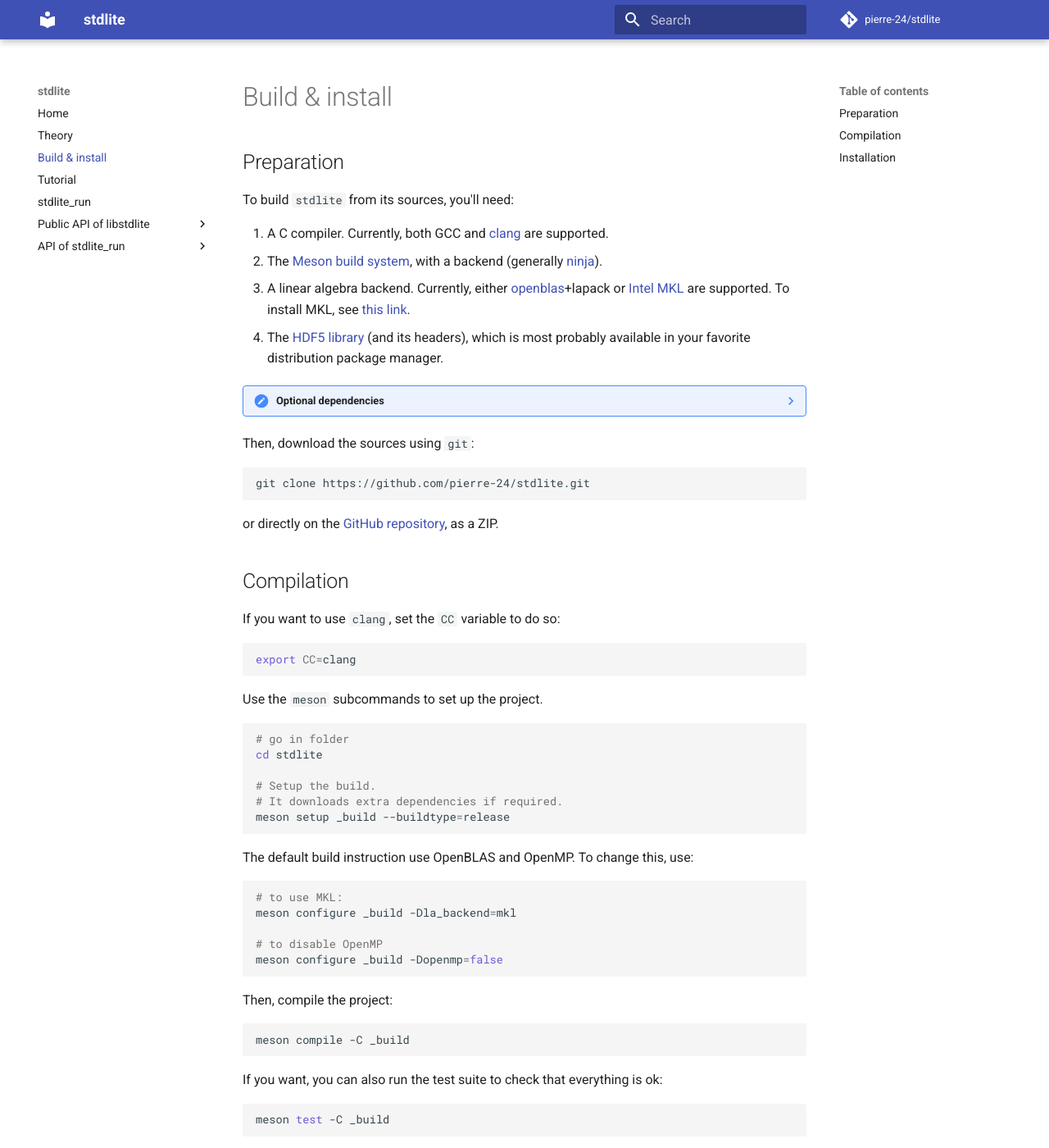
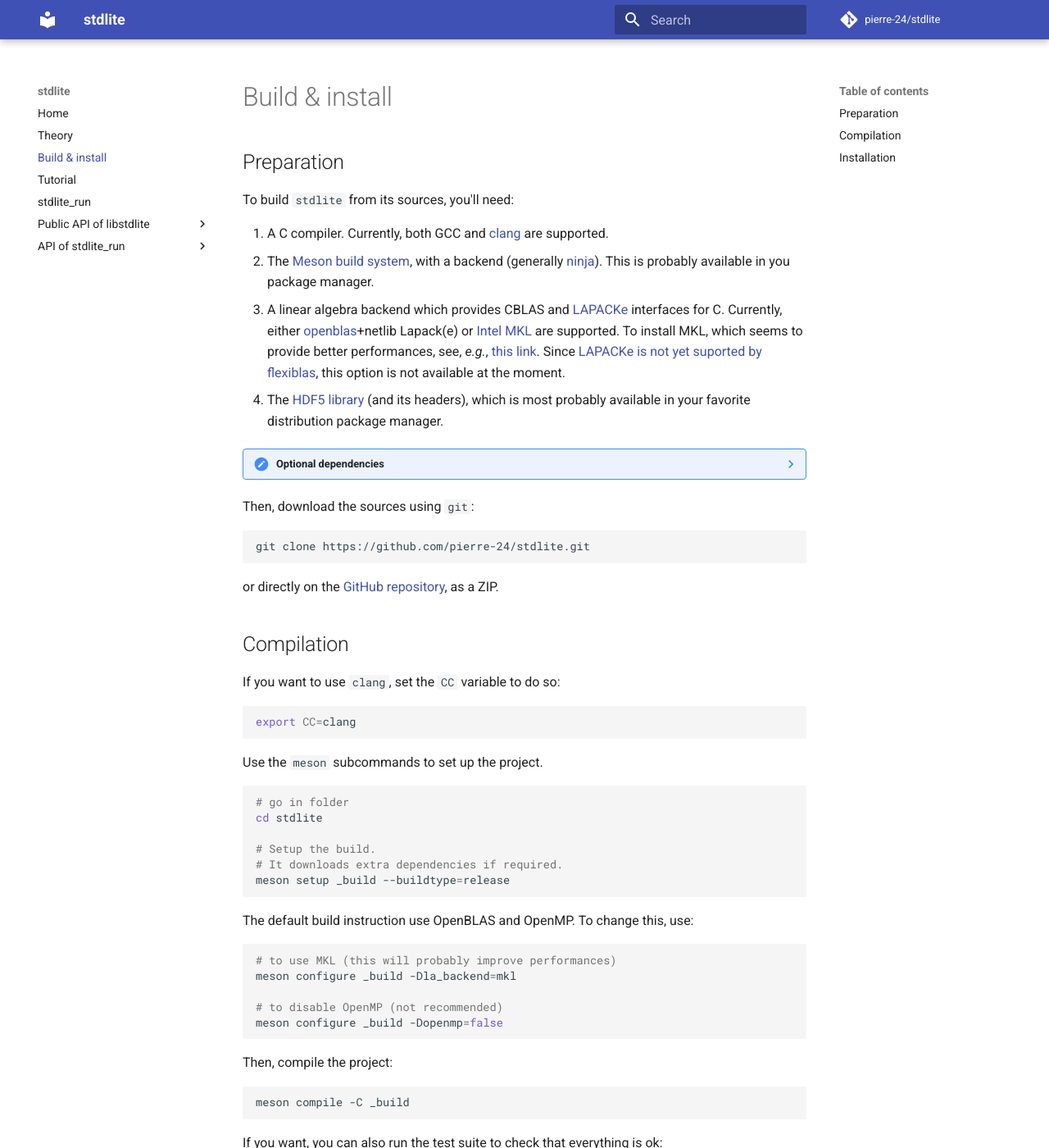
Before and after one commit to pierre-24/stdlite, an MkDocs documentation site: the page built from docs/build.md, in a window 1280 px wide and 1400 px high. Shown: the whole window at 82% size. Built offline with MkDocs 1.6.1 and Material for MkDocs 9.7.7, drawn with Linux system fonts in a browser that asks for light colours; comment, search, counter and statistics services are not loaded.

````diff
--- a/docs/build.md
+++ b/docs/build.md
@@ -5,8 +5,8 @@
 To build `stdlite` from its sources, you'll need:
 
 1. A C compiler. Currently, both GCC and [clang](https://clang.llvm.org/) are supported.
-2. The [Meson build system](https://github.com/mesonbuild/meson), with a backend (generally [ninja](https://github.com/ninja-build/ninja)).
-3. A linear algebra backend. Currently, either [openblas](https://www.openblas.net/)+lapack or [Intel MKL](https://en.wikipedia.org/wiki/Math_Kernel_Library) are supported. To install MKL, see [this link](https://www.intel.com/content/www/us/en/developer/tools/oneapi/onemkl-download.html).
+2. The [Meson build system](https://github.com/mesonbuild/meson), with a backend (generally [ninja](https://github.com/ninja-build/ninja)). This is probably available in you package manager.
+3. A linear algebra backend which provides CBLAS and [LAPACKe](https://netlib.org/lapack/lapacke.html) interfaces for C. Currently, either [openblas](https://www.openblas.net/)+netlib Lapack(e) or [Intel MKL](https://en.wikipedia.org/wiki/Math_Kernel_Library) are supported. To install MKL, which seems to provide better performances, see, *e.g.*, [this link](https://www.intel.com/content/www/us/en/developer/tools/oneapi/onemkl-download.html). Since [LAPACKe is not yet suported by flexiblas](https://github.com/mpimd-csc/flexiblas/issues/2), this option is not available at the moment.
 4. The [HDF5 library](https://github.com/HDFGroup/hdf5) (and its headers), which is most probably available in your favorite distribution package manager.
 
 
@@ -58,10 +58,10 @@
 
 The default build instruction use OpenBLAS and OpenMP. To change this, use:
 ```bash
-# to use MKL:
+# to use MKL (this will probably improve performances)
 meson configure _build -Dla_backend=mkl
 
-# to disable OpenMP
+# to disable OpenMP (not recommended)
 meson configure _build -Dopenmp=false
 ```
 
````
Also changed, not shown: 3 other files.
